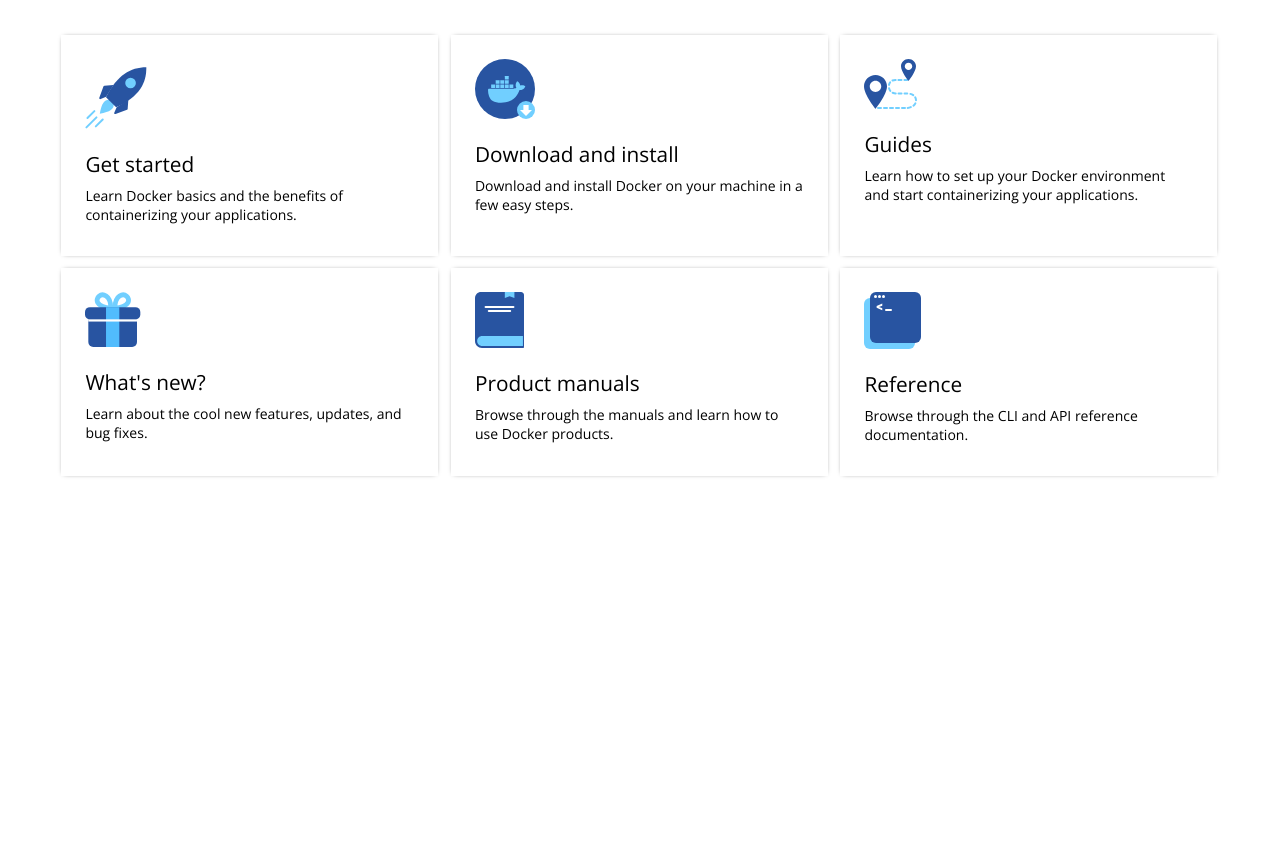
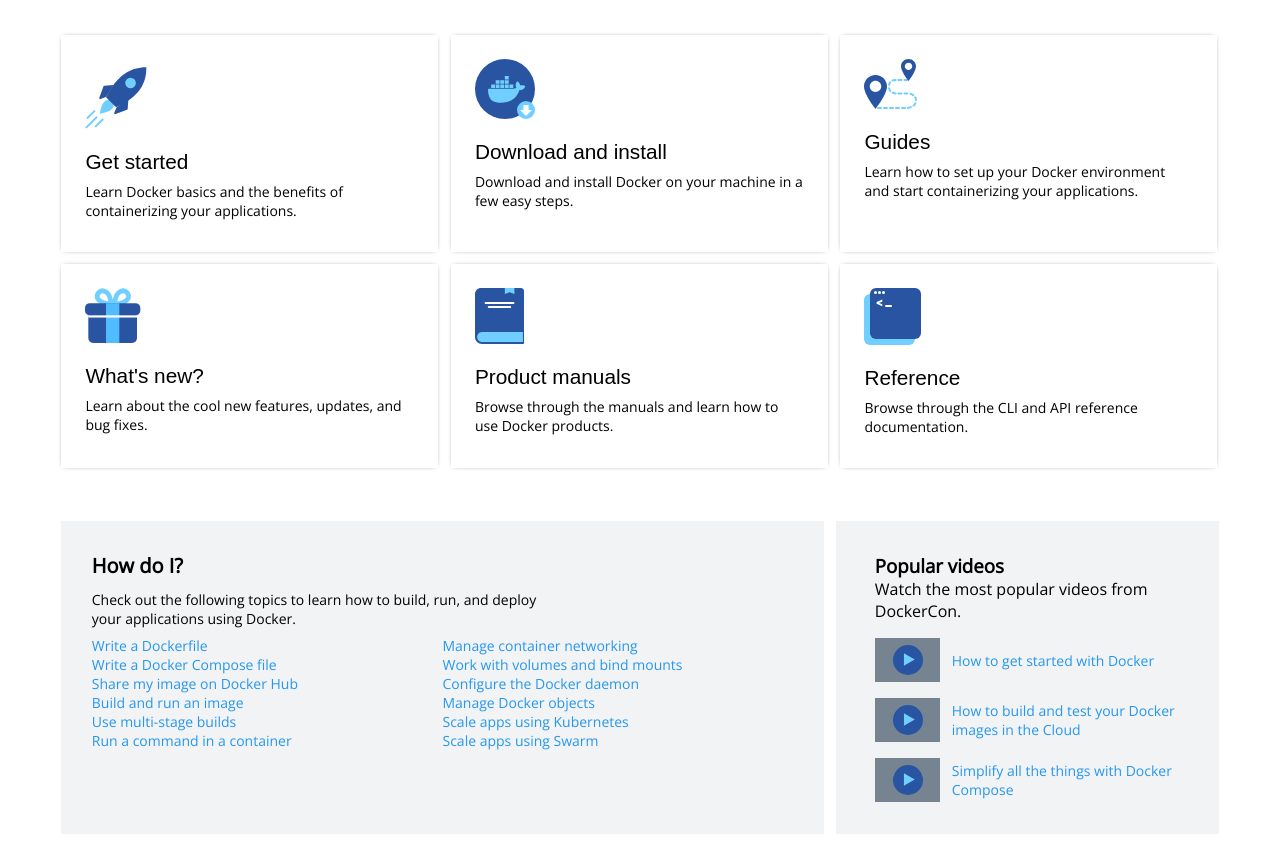
Before and after one commit to bmark88/react-sandbox, a React (Create React App) app in the folder playground/: page / in a window 1280 px wide. Shown: the part 240-1081 px from the top of the page. Before the commit the page ends 800 px from the top, so only its background shows below. Built offline with nearby package versions, Linux system fonts and the light colour scheme.

Commit message:
Complete how-do-i section with pseudo selectors

```diff
--- a/playground/src/components/Docker/CardLink/card-link-data.js
+++ b/playground/src/components/Docker/CardLink/card-link-data.js
@@ -44,4 +44,31 @@
   }
 ];
 
-export { introResources };
+const howDoI = {
+  list1: {
+    7: 'Write a Dockerfile',
+    8: 'Write a Docker Compose file',
+    9: 'Share my image on Docker Hub',
+    10: 'Build and run an image',
+    11: 'Use multi-stage builds',
+    12: 'Run a command in a container',
+  },
+  list2: {
+    13: 'Manage container networking',
+    14: 'Work with volumes and bind mounts',
+    15: 'Configure the Docker daemon',
+    16: 'Manage Docker objects',
+    17: 'Scale apps using Kubernetes',
+    18: 'Scale apps using Swarm'
+  }
+};
+
+const popularVideos = {
+  list: {
+    19: 'How to get started with Docker',
+    20: 'How to build and test your Docker images in the Cloud',
+    21: 'Simplify all the things with Docker Compose'
+  }
+};
+
+export { introResources, howDoI, popularVideos };
--- a/playground/src/components/Docker/CardLink/card-link.component.jsx
+++ b/playground/src/components/Docker/CardLink/card-link.component.jsx
@@ -7,7 +7,7 @@
 
   return (
     <div key={id} className='card-link'>
-      <img src={imgUrl} />
+      <img src={imgUrl} alt={title}/>
       <h3>{title}</h3>
       <p>{description}</p>
     </div>
--- a/playground/src/components/Docker/CardLink/card-link.styles.scss
+++ b/playground/src/components/Docker/CardLink/card-link.styles.scss
@@ -3,10 +3,12 @@
   margin: 0.4rem;
   padding: 1.5rem;
   box-shadow: 0 0 5px -3.3px;
+  cursor: pointer;
 
   h3 {
     font-size: 1.3rem;
     font-weight: 400;
+    font-family: 'Geomanist Regular', sans-serif;
     margin-top: 1rem;
   }
 
--- a/playground/src/components/Docker/IntroductionResources/introduction-resources.component.jsx
+++ b/playground/src/components/Docker/IntroductionResources/introduction-resources.component.jsx
@@ -4,9 +4,17 @@
 
 import './introduction-resources.styles.scss';
 
-import { introResources } from '../CardLink/card-link-data';
+import video from '../../../assets/images/video.svg';
+
+import { introResources, howDoI, popularVideos } from '../CardLink/card-link-data';
 
 const IntroductionResources = () => {
+  // HowDoI list items
+  const listOne = Object.entries(howDoI.list1);
+  const listTwo = Object.entries(howDoI.list2);
+
+  const videoData = Object.entries(popularVideos.list);
+
   return (
     <section className='introduction-resources container'>
       <div className='search'>
@@ -18,10 +26,37 @@
         </form>
       </div>
       <div className='links-1'>
-        {introResources.map((item) => <CardLink {...item} />)}
+        { introResources.map((item) => <CardLink key={item.id} {...item} />) }
       </div>
       <div className='links-2'>
-
+        <div className='how-do-i'>
+          <div className='header'>
+            <h3>How do I?</h3>
+            <p>
+              Check out the following topics to learn how to build, run, and deploy your applications using Docker.
+            </p>
+          </div>
+          <div className='list'>
+            <ul>
+              { listOne.map(item => <li key={item[0]}><p>{item[1]}</p></li>) }
+            </ul>
+            <ul>
+              { listTwo.map(item => <li key={item[0]}><p>{item[1]}</p></li>) }
+            </ul>
+          </div>
+        </div>
+        <div className='popular-videos'>
+          <div className='header'>
+            <h3>Popular videos</h3>
+            <p>Watch the most popular videos from DockerCon.</p>
+          </div>
+          { videoData.map(item => (
+            <div key={item[0]} className='video-link list'>
+              <img src={video} alt='video' />
+              <p>{item[1]}</p>
+            </div>
+          )) }
+        </div>
       </div>
     </section>
   );
--- a/playground/src/components/Docker/IntroductionResources/introduction-resources.styles.scss
+++ b/playground/src/components/Docker/IntroductionResources/introduction-resources.styles.scss
@@ -31,3 +31,79 @@
   flex-wrap: wrap;
   margin-top: 2.5rem;
 }
+
+.links-2 {
+  display: flex;
+  margin-top: 2.5rem;
+
+  ul {
+    list-style: none;;
+    cursor: pointer;
+  }
+
+  .how-do-i, .popular-videos {
+    background-color: #F2F3F5;
+    margin: 0.4rem;
+  }
+
+  .how-do-i {
+    width: 66.66%;
+    padding: 1.9rem;
+
+    .header {
+      width: 66.66%;
+
+      h3 {
+        margin-bottom: 0.7rem;
+        font-size: 1.25rem;
+        font-weight: 600;
+      }
+
+      p {
+        font-size: 0.875rem;
+      }
+    }
+
+    .list {
+      display: flex;
+      margin-top: 0.5rem;
+
+      ul {
+        width: 50%;
+      }
+
+      p {
+        &:hover {
+          color: #23527c;
+          opacity: 80%;
+        }
+      }
+    }
+  }
+
+  .popular-videos {
+    width: 33.33%;
+    padding: 2rem 2.4rem;
+  }
+
+  .video-link {
+    display: flex;
+    align-items: center;
+    margin-top: 1rem;
+    cursor: pointer;
+
+    p {
+      margin-left: 0.75rem;
+    }
+
+    &:hover {
+      color: #23527c;
+      opacity: 80%;
+    }
+  }
+}
+
+.list {
+  color: #2697ED;
+  font-size: 0.875rem;
+}
```
